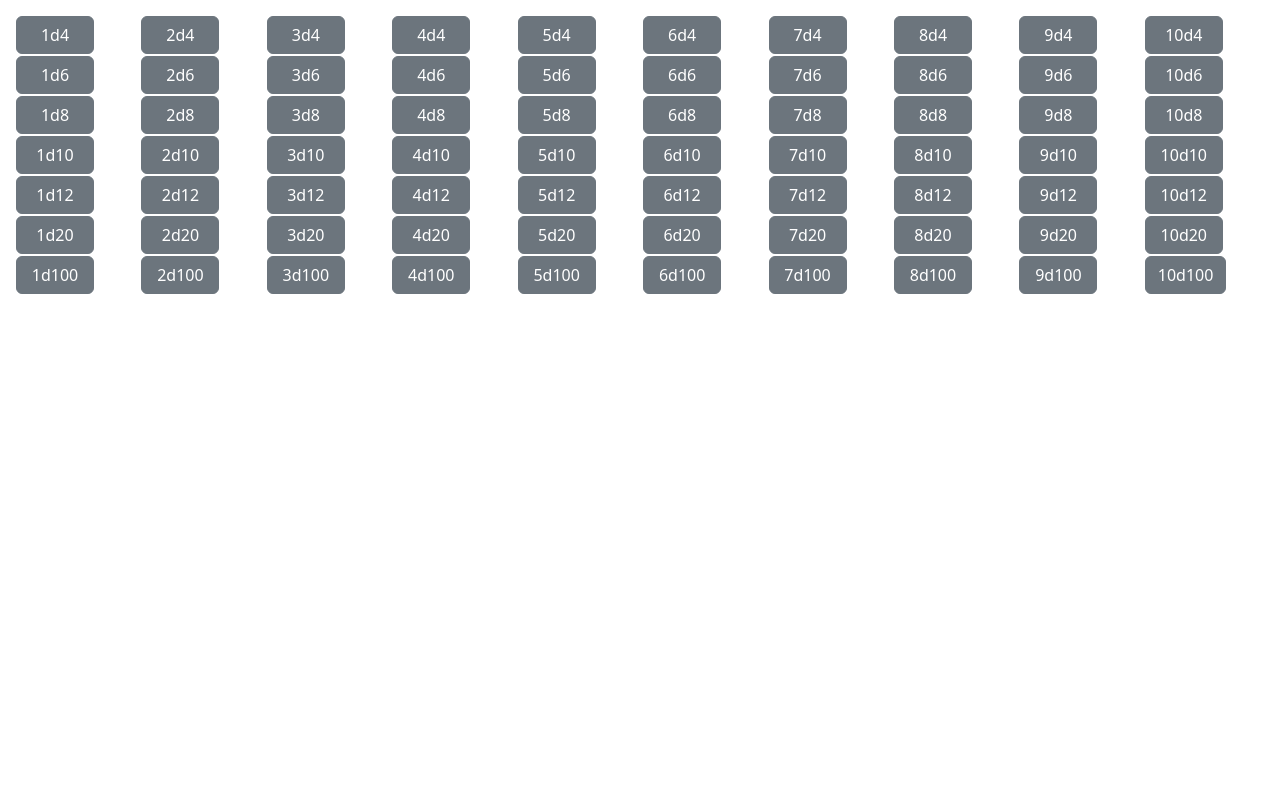
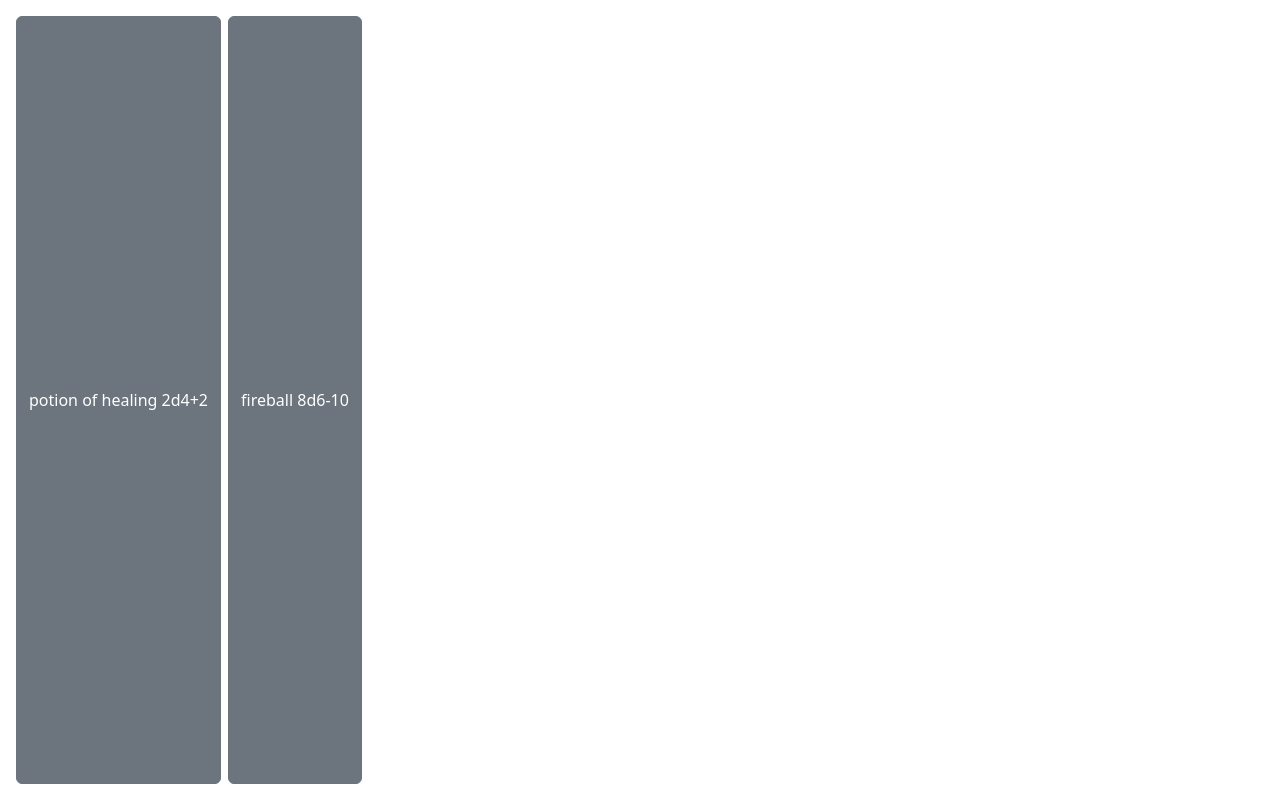
Before and after one commit to tmnrwd/dice-roller-2, a Next.js app: page / in a window 1280 px wide. Built offline with nearby package versions, Linux system fonts and the light colour scheme.

Commit message:
refactor dice page

```diff
--- a/src/app/page.tsx
+++ b/src/app/page.tsx
@@ -10,34 +10,37 @@ for (let i = 1; i <= defaultDiceButtonQuantityLimit; i++) {
    defaultDiceButtonQuantities.push(i);
 }
 
-function dice(){
-  return defaultDiceButtonQuantities.map( quantity =>
-    <div className="my-column" key={quantity}>
-      {diceOfSize(quantity)}
-    </div>
+const defaultDiceValues = [
+  {"modifier": 2, "name": "potion of healing", "quantity":2, "size": 4},
+  {"modifier": -10, "name": "fireball", "quantity":8, "size": 6}
+]
+
+function defaultDice(){
+  return defaultDiceValues.map( die =>
+    MyButton( die.quantity+"d"+die.size, die.name, die.modifier, die.quantity, die.size)
   )
-}
-
-function diceOfSize(quantity:number){
-  return defaultDiceButtonSizes.map(
-    buttonSize => MyButton( quantity+"d"+buttonSize,quantity, buttonSize)
-  );
 }
 
 function dieButtonEventHandler( quantity: number, sides: number):any {
     rollDice(sides, quantity);
 }
 
-function MyButton( key:string , quantity:number, sides:number) {
+function MyButton( key:string , label:string, modifier: number, quantity:number, sides:number) {
+  let displayModifier = "";
+  if (modifier > 0){
+    displayModifier += "+" + modifier;
+  } else if (modifier < 0){
+    displayModifier += modifier;
+  }
   return (
-    <Button className="button-size button-spacing" variant="secondary" key={key} onClick={()=>dieButtonEventHandler(quantity, sides)}>{quantity}d{sides}</Button>
+    <Button className="button-size button-spacing" variant="secondary" key={key} onClick={()=>dieButtonEventHandler(quantity, sides)}>{label} {quantity}d{sides}{displayModifier}</Button>
   );
 }
 
 export default function Home() {
   return (
           <div className="my-column-container">
-              {dice()}
+              {defaultDice()}
           </div>
   );
 }
```
